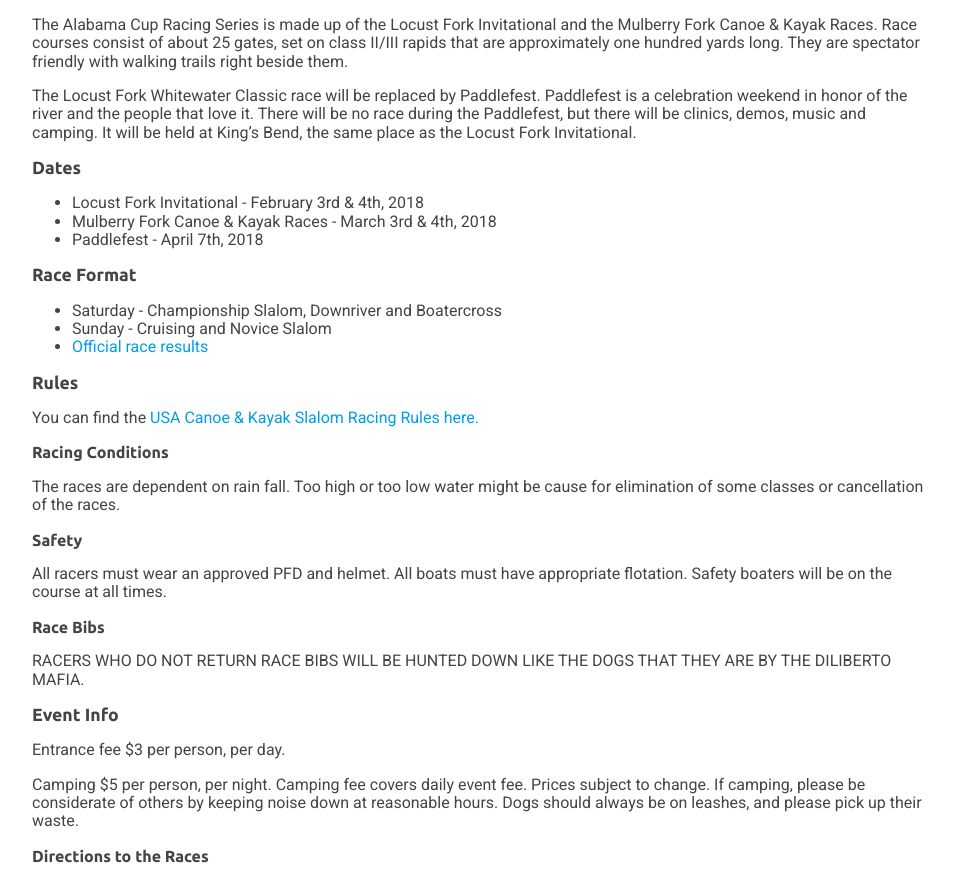
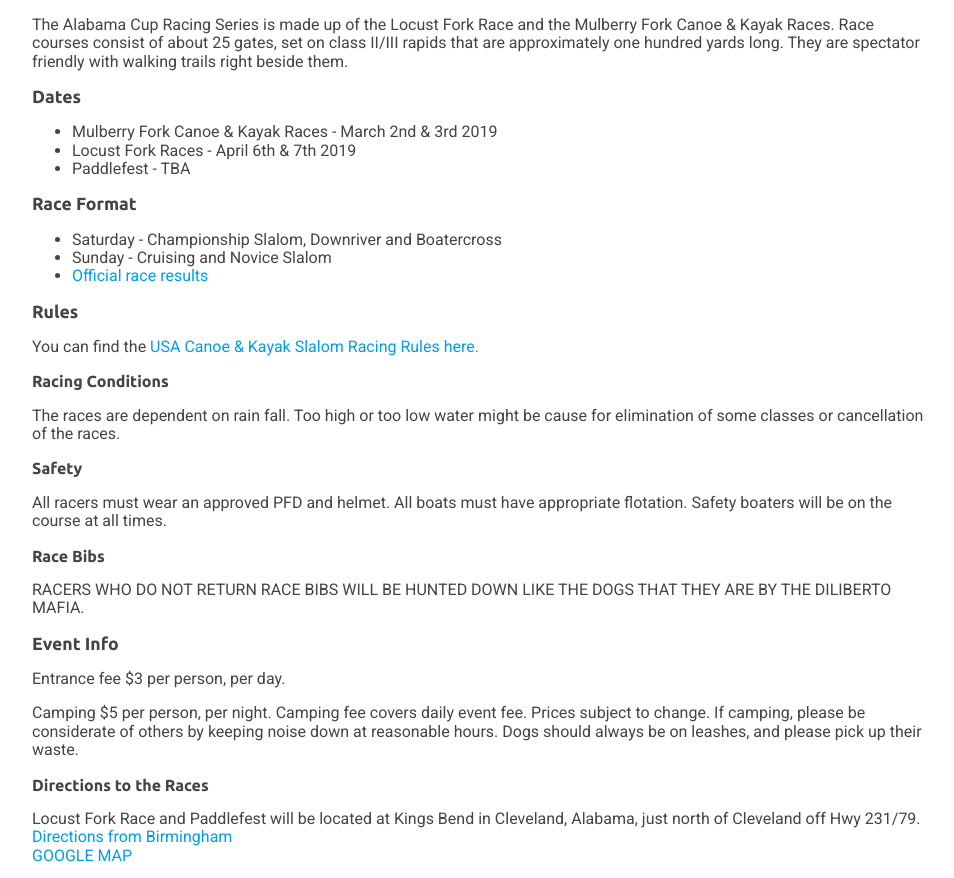
Before and after one commit to TodMcChesney/acra-website, a website: page src/races.html in a window 1280 px wide. Shown: the part 451-1329 px from the top of the page, without its empty margins (158-1112 px from the left). Drawn offline with Linux system fonts and the light colour scheme.

Commit message:
Update race dates and info for 2019

```diff
--- a/src/races.html
+++ b/src/races.html
@@ -41,13 +41,12 @@
                 </div>
                 <p class="site_title">Alabama Cup Racing Series</p>
                 <h1>Whitewater Racing Events</h1>
-                <p>The Alabama Cup Racing Series is made up of the Locust Fork Invitational and the Mulberry Fork Canoe &amp; Kayak Races. Race courses consist of about 25 gates, set on class II/III rapids that are approximately one hundred yards long. They are spectator friendly with walking trails right beside them.</p>
-                <p>The Locust Fork Whitewater Classic race will be replaced by Paddlefest. Paddlefest is a celebration weekend in honor of the river and the people that love it. There will be no race during the Paddlefest, but there will be clinics, demos, music and camping. It will be held at King’s Bend, the same place as the Locust Fork Invitational.</p>
+                <p>The Alabama Cup Racing Series is made up of the Locust Fork Race and the Mulberry Fork Canoe &amp; Kayak Races. Race courses consist of about 25 gates, set on class II/III rapids that are approximately one hundred yards long. They are spectator friendly with walking trails right beside them.</p>
                 <h2>Dates</h2>
                 <ul>
-                    <li>Locust Fork Invitational - February 3rd &amp; 4th, 2018</li>
-                    <li>Mulberry Fork Canoe &amp; Kayak Races - March 3rd &amp; 4th, 2018</li>
-                    <li>Paddlefest - April 7th, 2018</li>
+                    <li>Mulberry Fork Canoe &amp; Kayak Races - March 2nd &amp; 3rd 2019</li>
+                    <li>Locust Fork Races - April 6th &amp; 7th 2019</li>
+                    <li>Paddlefest - TBA</li>
                 </ul>
                 <h2>Race Format</h2>
                 <ul>
@@ -67,7 +66,7 @@
                 <p>Entrance fee $3 per person, per day.</p>
                 <p>Camping $5 per person, per night. Camping fee covers daily event fee. Prices subject to change. If camping, please be considerate of others by keeping noise down at reasonable hours. Dogs should always be on leashes, and please pick up their waste.</p>
                 <h3>Directions to the Races</h3>
-                <p>Locust Fork Invitational and Paddlefest will be located at Kings Bend in Cleveland, Alabama, just north of Cleveland off Hwy 231/79.<br>
+                <p>Locust Fork Race and Paddlefest will be located at Kings Bend in Cleveland, Alabama, just north of Cleveland off Hwy 231/79.<br>
                 <a href="/doc/locust-fork-directions.pdf" target="_blank">Directions from Birmingham</a><br>
                 <a href="http://maps.google.com/maps/ms?hl=en&ie=UTF8&msa=0&msid=113593873002033504452.00046680251ac1c3a7848&ll=34.023543,-86.574497&spn=0.005993,0.006791&z=17" target="_blank">GOOGLE MAP</a>
                 </p>
```
Also changed, not shown: src/index.html (+0 -2 lines).
